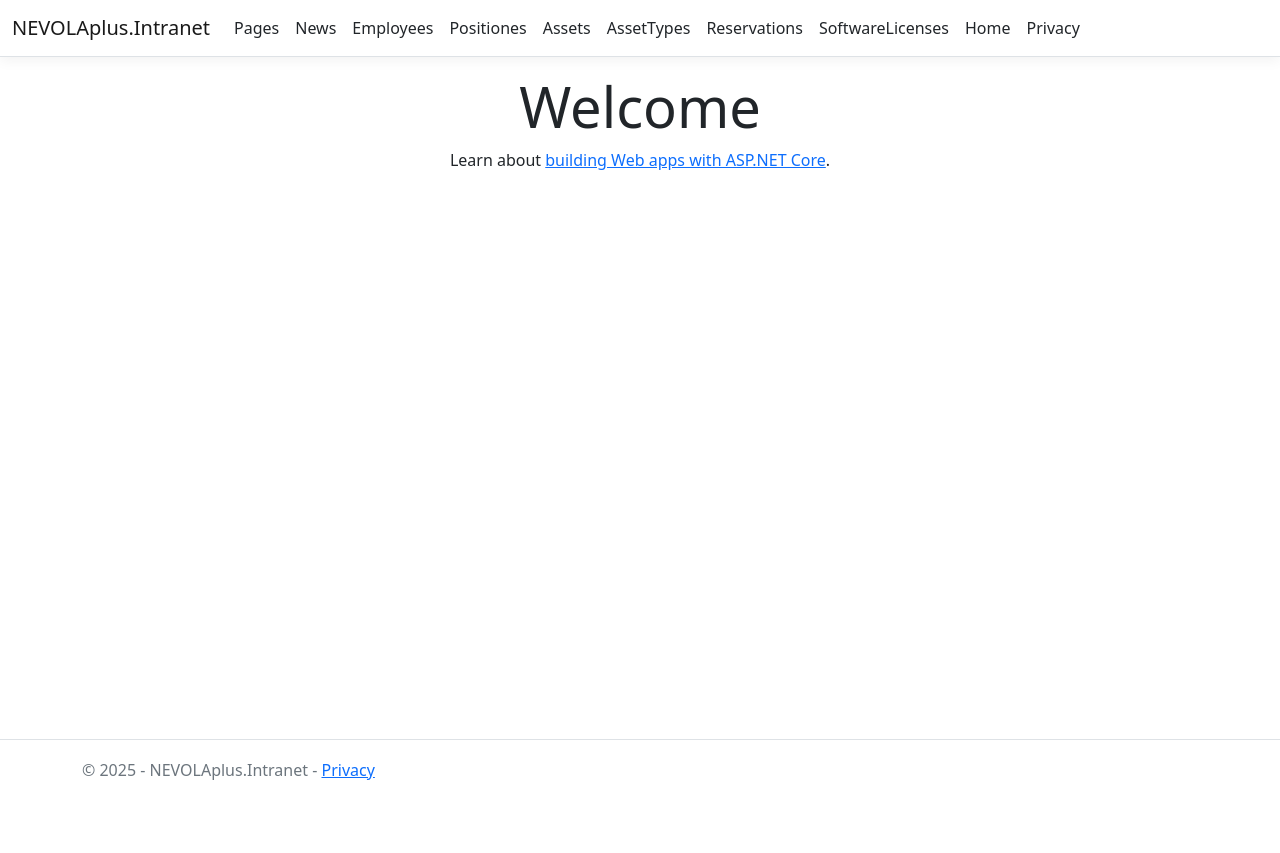
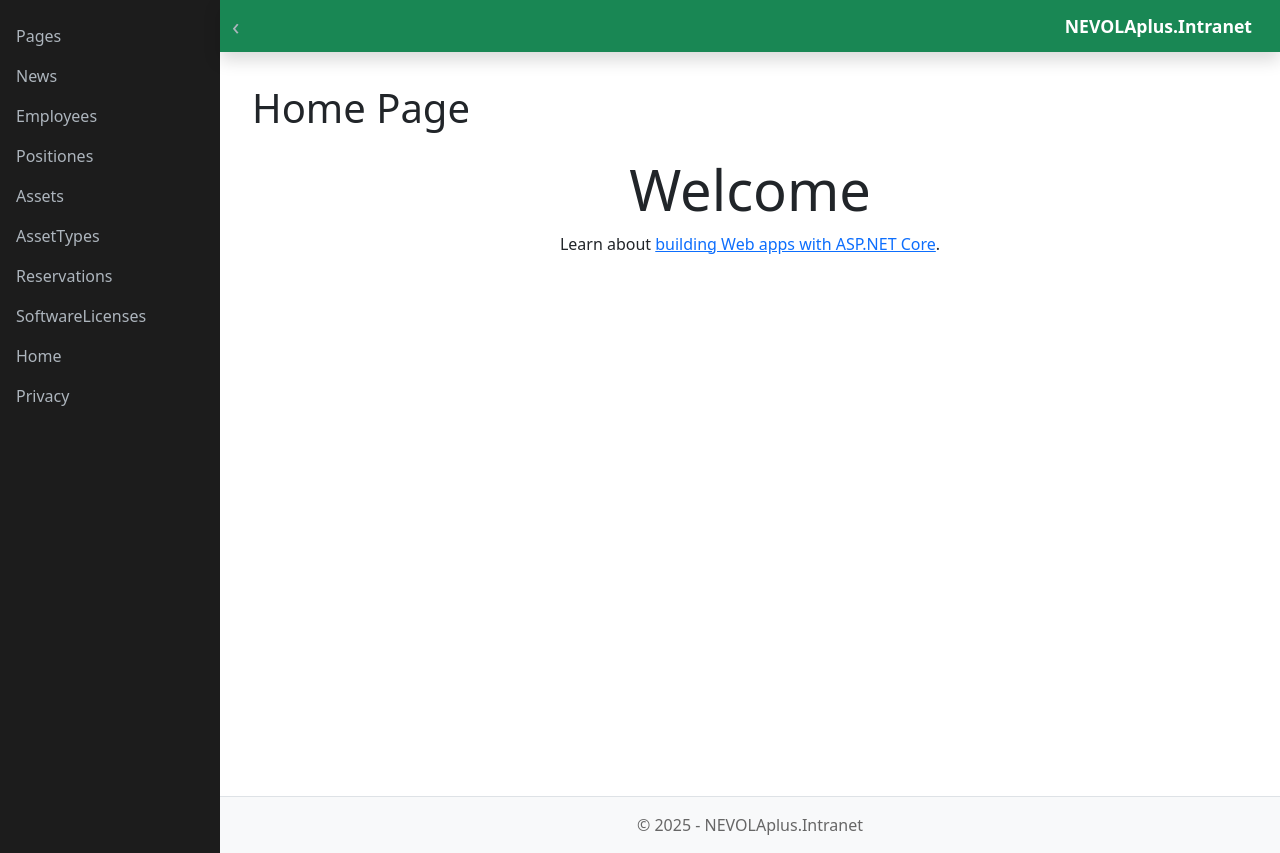
Before and after one commit to MichalGarnuch/NEVOLAplus, an ASP.NET Core app: page / in a window 1280 px wide. Before the commit the page ends 780 px from the top, so only its background shows below. Run offline with ASP.NET Core 8, Linux system fonts and the light colour scheme; style sheets or scripts are compiled from the project's sources.

Commit message:
Layout dla Intranet i Portal wstępny

```diff
--- a/NEVOLAplus.Intranet/Views/Shared/_Layout.cshtml
+++ b/NEVOLAplus.Intranet/Views/Shared/_Layout.cshtml
@@ -1,73 +1,128 @@
+@{
+    Layout = null;
+}
+
 <!DOCTYPE html>
-<html lang="en">
+<html lang="pl">
 <head>
     <meta charset="utf-8" />
     <meta name="viewport" content="width=device-width, initial-scale=1.0" />
     <title>@ViewData["Title"] - NEVOLAplus.Intranet</title>
     <link rel="stylesheet" href="~/lib/bootstrap/dist/css/bootstrap.min.css" />
-    <link rel="stylesheet" href="~/css/site.css" asp-append-version="true" />
-    <link rel="stylesheet" href="~/NEVOLAplus.Intranet.styles.css" asp-append-version="true" />
+    <link rel="stylesheet" href="~/css/site.css" />
+    <style>
+        body {
+            margin: 0;
+            background-color: #f8f9fa;
+            display: flex;
+        }
+
+        .sidebar {
+            width: 220px;
+            background-color: #1c1c1c;
+            min-height: 100vh;
+            padding-top: 1rem;
+            transition: all 0.3s ease-in-out;
+        }
+
+            .sidebar .nav-link {
+                color: #adb5bd;
+            }
+
+                .sidebar .nav-link:hover,
+                .sidebar .nav-link.active {
+                    color: white;
+                    font-weight: bold;
+                }
+
+        .main-content-wrapper {
+            flex: 1;
+            transition: margin-left 0.3s ease-in-out;
+        }
+
+        .navbar {
+            background-color: #198754 !important;
+        }
+
+            .navbar .navbar-brand {
+                color: white !important;
+                font-weight: bold;
+                font-size: 1.1rem;
+            }
+
+        .main-content {
+            background-color: white;
+            padding: 2rem;
+            min-height: calc(100vh - 56px);
+        }
+
+        .sidebar-hidden .sidebar {
+            margin-left: -220px;
+        }
+
+        .sidebar-hidden .main-content-wrapper {
+            margin-left: 0 !important;
+        }
+
+        footer {
+            background-color: #f8f9fa;
+            color: #666;
+        }
+
+        .toggle-sidebar {
+            cursor: pointer;
+            color: #adb5bd;
+            font-size: 1.5rem;
+            user-select: none;
+        }
+
+            .toggle-sidebar:hover {
+                color: white;
+            }
+    </style>
 </head>
-<body>
-    <header>
-        <nav class="navbar navbar-expand-sm navbar-toggleable-sm navbar-light bg-white border-bottom box-shadow mb-3">
+<body class="sidebar-visible">
+    <div class="sidebar" id="sidebar">
+        <ul class="nav flex-column">
+            <li class="nav-item"><a class="nav-link" asp-controller="Page" asp-action="Index">Pages</a></li>
+            <li class="nav-item"><a class="nav-link" asp-controller="News" asp-action="Index">News</a></li>
+            <li class="nav-item"><a class="nav-link" asp-controller="Employee" asp-action="Index">Employees</a></li>
+            <li class="nav-item"><a class="nav-link" asp-controller="Position" asp-action="Index">Positiones</a></li>
+            <li class="nav-item"><a class="nav-link" asp-controller="Asset" asp-action="Index">Assets</a></li>
+            <li class="nav-item"><a class="nav-link" asp-controller="AssetType" asp-action="Index">AssetTypes</a></li>
+            <li class="nav-item"><a class="nav-link" asp-controller="Reservation" asp-action="Index">Reservations</a></li>
+            <li class="nav-item"><a class="nav-link" asp-controller="SoftwareLicense" asp-action="Index">SoftwareLicenses</a></li>
+            <li class="nav-item"><a class="nav-link" asp-controller="Home" asp-action="Index">Home</a></li>
+            <li class="nav-item"><a class="nav-link" asp-controller="Home" asp-action="Privacy">Privacy</a></li>
+        </ul>
+    </div>
+
+    <div class="main-content-wrapper" id="mainWrapper">
+        <nav class="navbar navbar-expand-lg shadow">
             <div class="container-fluid">
-                <a class="navbar-brand" asp-area="" asp-controller="Home" asp-action="Index">NEVOLAplus.Intranet</a>
-                <button class="navbar-toggler" type="button" data-bs-toggle="collapse" data-bs-target=".navbar-collapse" aria-controls="navbarSupportedContent"
-                        aria-expanded="false" aria-label="Toggle navigation">
-                    <span class="navbar-toggler-icon"></span>
-                </button>
-                <div class="navbar-collapse collapse d-sm-inline-flex justify-content-between">
-                    <ul class="navbar-nav flex-grow-1">
-                        <li class="nav-item">
-                            <a class="nav-link text-dark" asp-controller="Page" asp-action="Index">Pages</a>
-                        </li>
-                        <li class="nav-item">
-                            <a class="nav-link text-dark" asp-controller="News" asp-action="Index">News</a>
-                        </li>
-                        <li class="nav-item">
-                            <a class="nav-link text-dark" asp-controller="Employee" asp-action="Index">Employees</a>
-                        </li>
-                        <li class="nav-item">
-                            <a class="nav-link text-dark" asp-controller="Position" asp-action="Index">Positiones</a>
-                        </li>
-                        <li class="nav-item">
-                            <a class="nav-link text-dark" asp-controller="Asset" asp-action="Index">Assets</a>
-                        </li>
-                        <li class="nav-item">
-                            <a class="nav-link text-dark" asp-controller="AssetType" asp-action="Index">AssetTypes</a>
-                        </li>
-                        <li class="nav-item">
-                            <a class="nav-link text-dark" asp-controller="Reservation" asp-action="Index">Reservations</a>
-                        </li>
-                        <li class="nav-item">
-                            <a class="nav-link text-dark" asp-controller="SoftwareLicense" asp-action="Index">SoftwareLicenses</a>
-                        </li>
-                        <li class="nav-item">
-                            <a class="nav-link text-dark" asp-area="" asp-controller="Home" asp-action="Index">Home</a>
-                        </li>
-                        <li class="nav-item">
-                            <a class="nav-link text-dark" asp-area="" asp-controller="Home" asp-action="Privacy">Privacy</a>
-                        </li>
-                    </ul>
-                </div>
+                <span class="toggle-sidebar" id="toggleBtn" onclick="toggleSidebar()">‹</span>
+                <span class="navbar-brand ms-2">NEVOLAplus.Intranet</span>
             </div>
         </nav>
-    </header>
-    <div class="container">
-        <main role="main" class="pb-3">
+
+        <main class="main-content">
+            <h1 class="mb-4">@ViewData["Title"]</h1>
             @RenderBody()
         </main>
+
+        <footer class="text-center py-3 border-top">
+            &copy; 2025 - NEVOLAplus.Intranet
+        </footer>
     </div>
 
-    <footer class="border-top footer text-muted">
-        <div class="container">
-            &copy; 2025 - NEVOLAplus.Intranet - <a asp-area="" asp-controller="Home" asp-action="Privacy">Privacy</a>
-        </div>
-    </footer>
-    <script src="~/lib/jquery/dist/jquery.min.js"></script>
     <script src="~/lib/bootstrap/dist/js/bootstrap.bundle.min.js"></script>
-    <script src="~/js/site.js" asp-append-version="true"></script>
+    <script>
+        function toggleSidebar() {
+            document.body.classList.toggle("sidebar-hidden");
+            const toggleBtn = document.getElementById("toggleBtn");
+            toggleBtn.textContent = document.body.classList.contains("sidebar-hidden") ? '›' : '‹';
+        }
+    </script>
     @await RenderSectionAsync("Scripts", required: false)
 </body>
 </html>
```
Also changed, not shown: NEVOLAplus.Portal/Views/Shared/_Layout.cshtml (+99 -34 lines).
